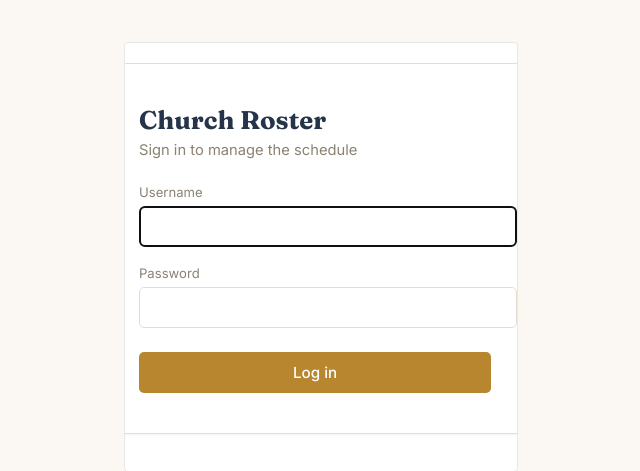
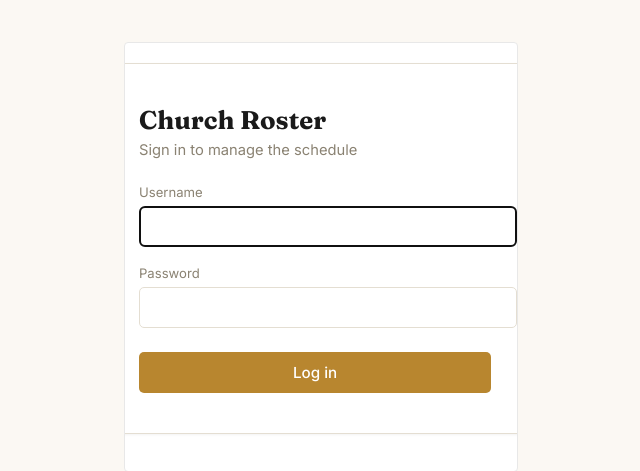
Before and after one commit to cambridgebaptistchurchnz-arch/Planning-Webapp, a Django app: page /admin/login/?next=/users/new/ in a window 1280 px wide. Shown: the part 143-614 px from the top of the page, without its empty margins (319-959 px from the left). Run offline with Django 5.2, Linux system fonts and the light colour scheme.

Commit message:
Fix login heading color override

```diff
--- a/scheduling/templates/admin/login.html
+++ b/scheduling/templates/admin/login.html
@@ -53,7 +53,7 @@
         font-weight: 700;
         font-size: 1.6rem;
         margin: 0 0 4px 0;
-        color: var(--ink);
+        color: #1a1a1a !important;
     }
 
     .church-login-card .subtitle {
```
